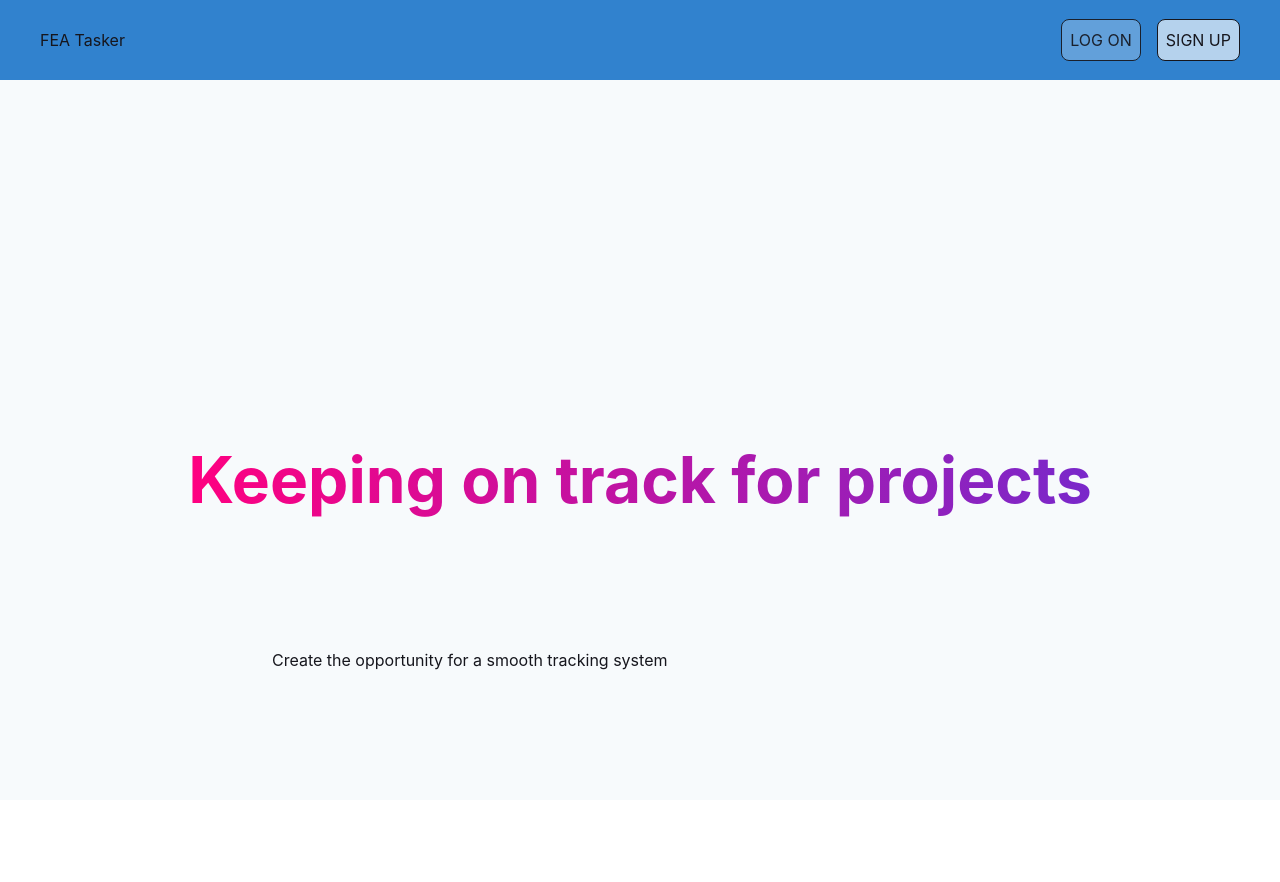
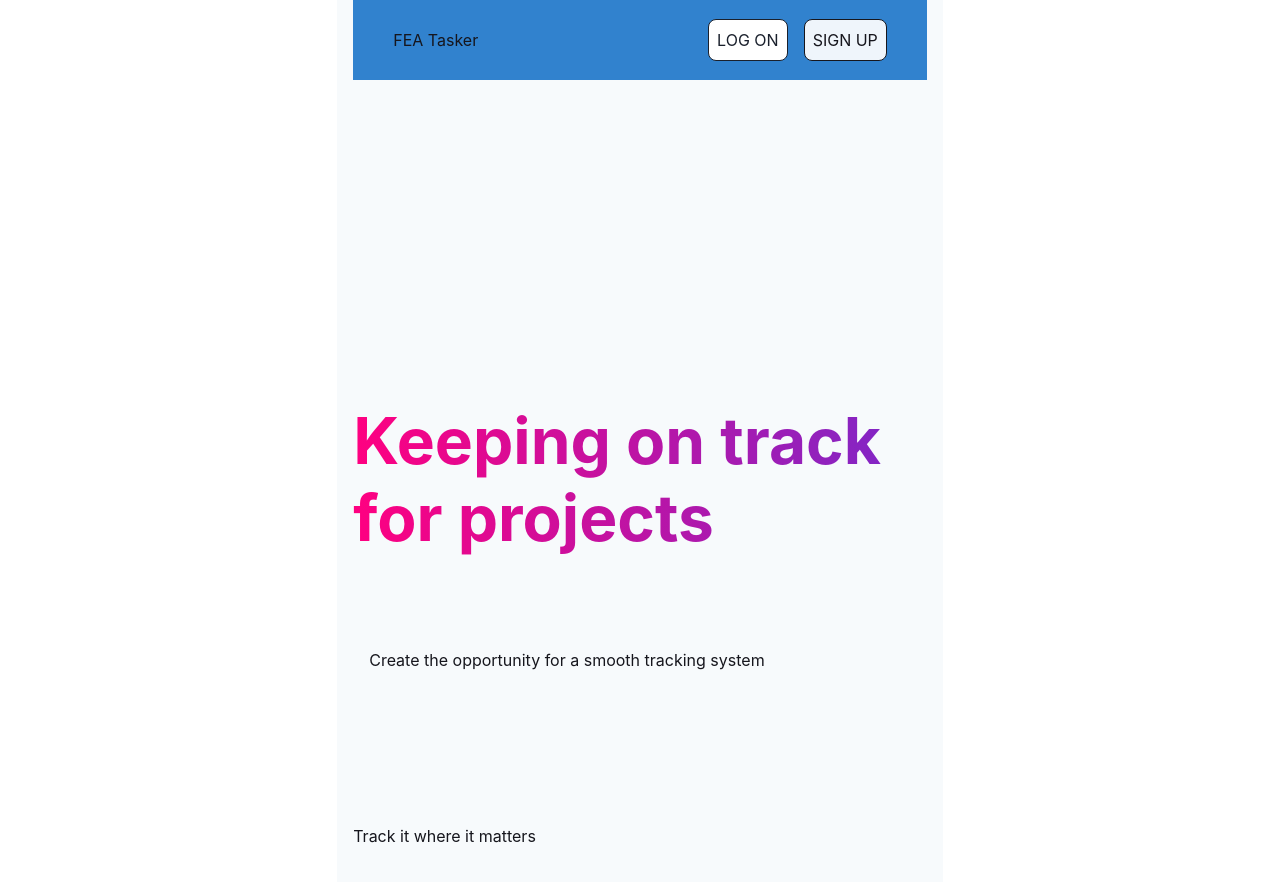
Before and after one commit to matterholt/feaTasker, a Next.js app: page / in a window 1280 px wide. Shown: the top 882 px of the page. Built offline with nearby package versions, Linux system fonts and the light colour scheme.

Commit message:
small code clean up

```diff
--- a/src/components/landing/Header.js
+++ b/src/components/landing/Header.js
@@ -23,8 +23,8 @@ export const Header =()=>{
         <HStack bg="blue.500" w="full" h="20" p="10" justify="space-between">
             <h1>FEA Tasker</h1>
             <HStack>
-                <InternalLink linkTo="./Login" title="LOG ON" cssStyle={{bgCustom:"whiteAlpha.400", colorCustom:"gray.800"}}/>
-                <InternalLink linkTo="./Signup" title="SIGN UP" cssStyle={{bgCustom:"whiteAlpha.700"}}/>
+                <InternalLink linkTo="./Login" title="LOG ON" cssStyle={{bgCustom:"white", colorCustom:"gray.800"}}/>
+                <InternalLink linkTo="./Signup" title="SIGN UP" cssStyle={{bgCustom:"whiteAlpha.900"}}/>
             </HStack>
 
         </HStack>
--- a/src/components/landing/Container.js
+++ b/src/components/landing/PageContainer.js
@@ -1,16 +1,14 @@
-import { Flex, useColorMode } from '@chakra-ui/react'
+import { Flex, useColorMode, Container} from '@chakra-ui/react'
 
-export const Container = (props) => {
+export const PageContainer = (props) => {
   const { colorMode } = useColorMode()
 
   const bgColor = { light: 'gray.50', dark: 'gray.900' }
+  const color = { light: 'black', dark: 'white' }
 
-  const color = { light: 'black', dark: 'white' }
   return (
-    <Flex
+    <Container
       direction="column"
-      alignItems="center"
-      justifyContent="flex-start"
       bg={bgColor[colorMode]}
       color={color[colorMode]}
       {...props}
--- a/src/components/landing/index.js
+++ b/src/components/landing/index.js
@@ -1,4 +1,4 @@
-export * from "./Container";
+export * from "./PageContainer";
 export * from "./Footer"
 export * from "./Hero"
 export * from './Main'
--- a/src/pages/index.js
+++ b/src/pages/index.js
@@ -9,7 +9,7 @@ import {
 } from "@chakra-ui/react";
 import {
   Hero,Header,
-  Container,
+  PageContainer,
   Main,
   DarkModeSwitch,
   Footer,
@@ -17,17 +17,22 @@ import {
 
 
 
-export default function Index({ book }) {
+export default function Index() {
   return (
-    <Container height="100vh">
+    <PageContainer >
       <Header/>
       <Hero />
       <Main>
         <Box>
           <Text>Create the opportunity for a smooth tracking system</Text>
+        </Box>
+        <Box>
+          <Text></Text>
+        </Box>
+      </Main >
+      <Footer>
+        <Text>Track it where it matters</Text>
+      </Footer>
 
-        </Box>
-      </Main>
-
-    </Container>
+    </PageContainer>
   );}
```
